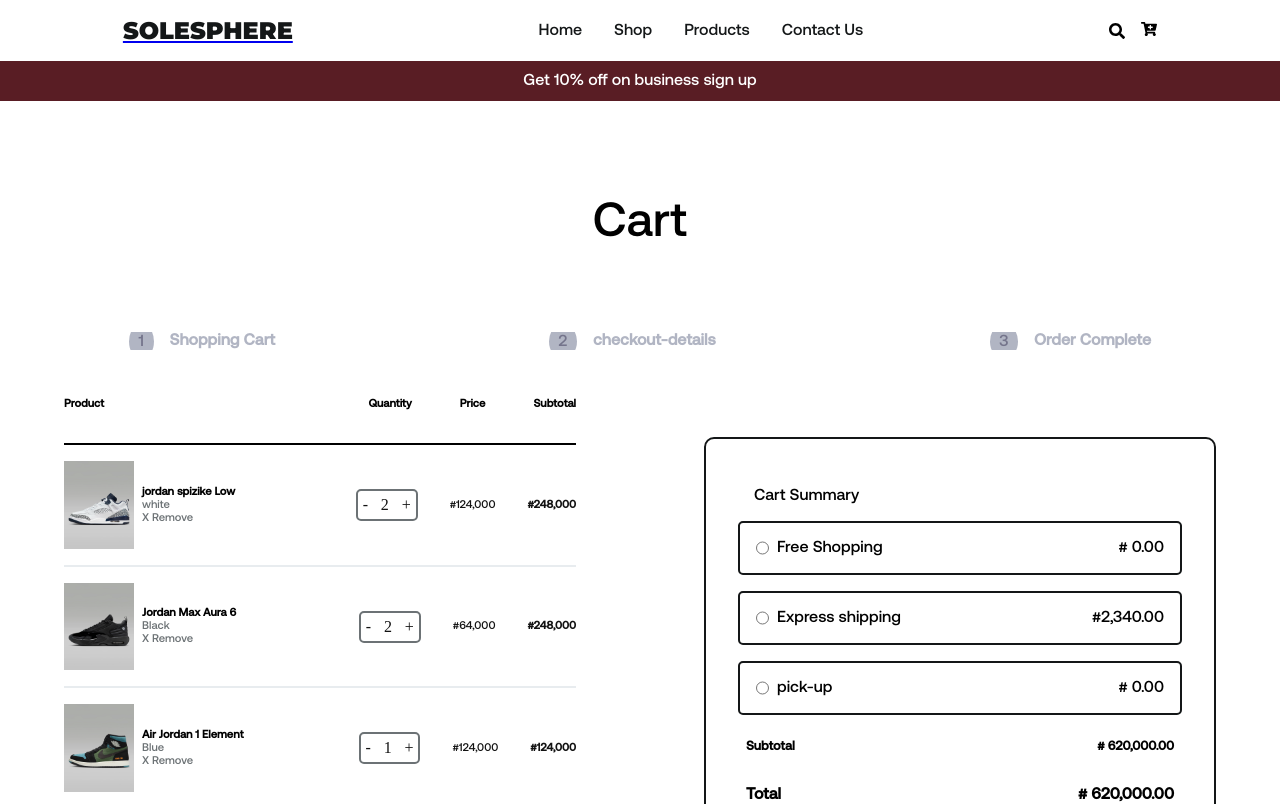
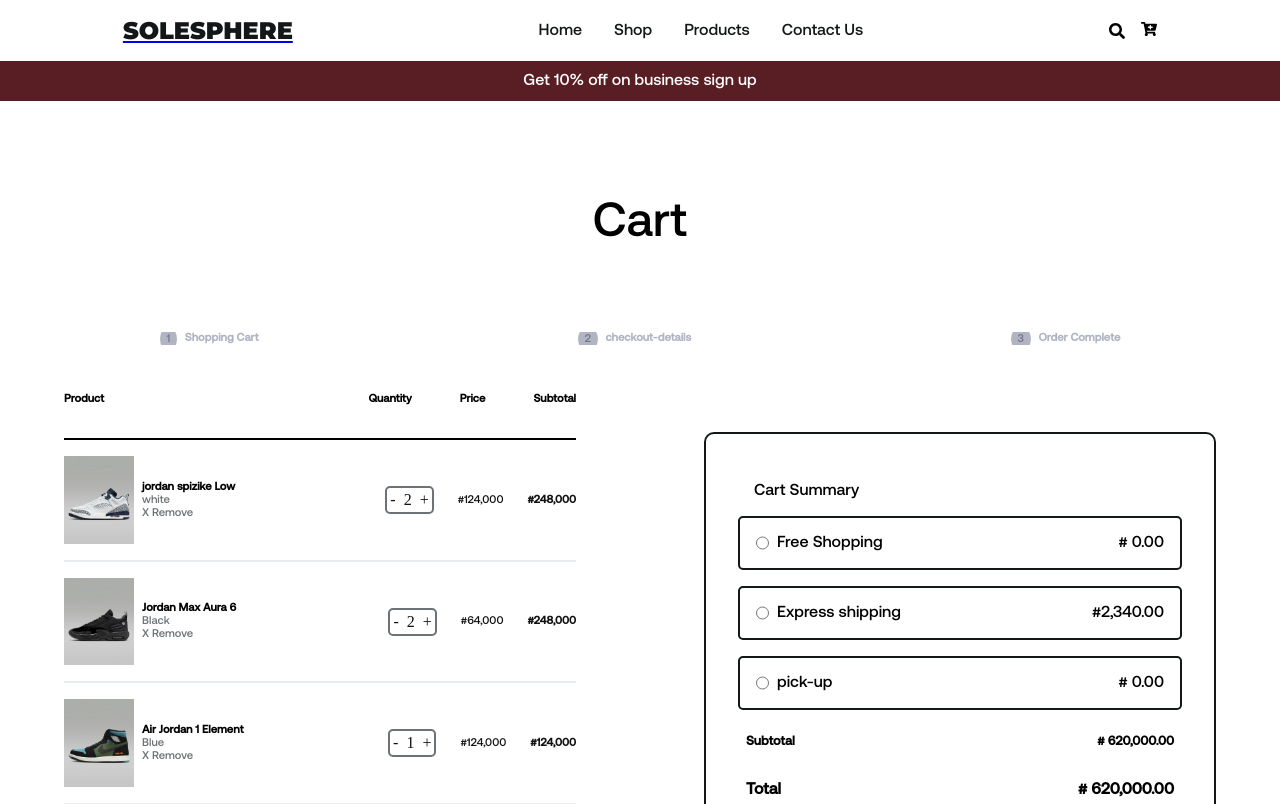
Before and after one commit to Tolaniii7/shopping-kicks, a React (Create React App) app: page /checkout in a window 1280 px wide. Shown: the top 804 px of the page. Built offline with nearby package versions, Linux system fonts and the light colour scheme.

Commit message:
Added few touches to my css

```diff
--- a/src/index.css
+++ b/src/index.css
@@ -81,8 +81,10 @@
 }
 
 .info-container {
+  width: 70%;
   display: flex;
   align-items: center;
+  justify-content: center;
   flex-direction: column;
   gap: 1em;
   margin-bottom: 1em;
@@ -99,7 +101,7 @@
 }
 
 .header-two {
-  width: 60%;
+  /* max-width: 70%; */
   font-size: 1em;
   font-weight: 500;
   font-family: Aeonik pro;
@@ -109,7 +111,8 @@
 
 .button-two,
 .button-one {
-  width: 70%;
+  border: none;
+  width: 60%;
   padding: 1em;
   background-color: #141718;
   color: #fff;
@@ -118,10 +121,6 @@
   font-weight: 700;
   border-radius: 40px;
   margin-top: 1em;
-}
-
-.button-one {
-  width: 30%;
 }
 
 .exclusive-container {
@@ -392,13 +391,9 @@
 }
 
 .checkout-menu {
-  /* width: 800px; */
   overflow-x: scroll;
   display: flex;
   justify-content: space-around;
-  /* margin: 0 auto; */
-  /* align-items: center; */
-  gap: 1em;
   margin-top: 2em;
   margin-bottom: 3em;
 }
@@ -406,7 +401,7 @@
 .menu {
   font-family: Aeonik pro;
   font-weight: 700;
-  font-size: 1em;
+  font-size: 0.7em;
   color: #b1b5c3;
 }
 
@@ -417,11 +412,10 @@
 } */
 
 .menu > span {
-  /* width: 10%; */
   background-color: #b1b5c3;
   padding: 0.6em;
   border-radius: 100%;
-  margin-right: 1em;
+  margin-right: 0.7em;
 }
 
 /* .cart-dash {
@@ -438,7 +432,7 @@
 } */
 
 .cart-container {
-  max-width: 70%;
+  max-width: 80%;
   margin: 0 auto;
 }
 
@@ -527,16 +521,16 @@
 .numbers {
   display: flex;
   align-items: center;
-  gap: 2em;
+  gap: 1.5em;
 }
 
 .quantity {
   display: flex;
   align-items: center;
   border: 2px solid #6c7275;
-  padding: 5px;
+  padding: 3px;
   border-radius: 5px;
-  gap: 0.8em;
+  gap: 0.5em;
 }
 
 .coupon {
```
